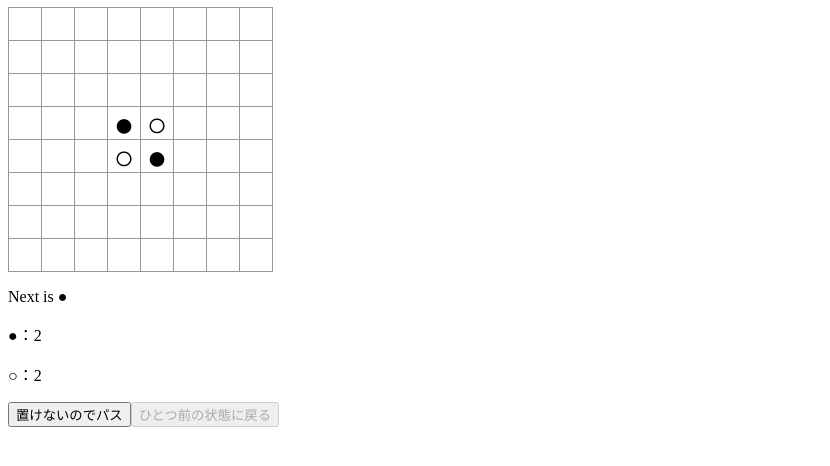
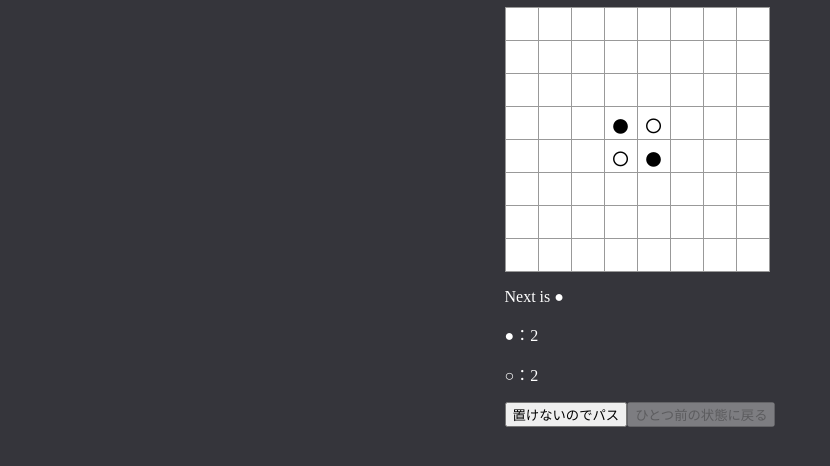
Before and after one commit to haru960197/React.ts-Othello, a React (Create React App) app: page / in a window 1280 px wide. Shown: the top 466 px of the page, without its empty margins (0-830 px from the left). Built offline with nearby package versions, Linux system fonts and the light colour scheme.

Commit message:
[update] CSSを調整

```diff
--- a/src/components/App.tsx
+++ b/src/components/App.tsx
@@ -2,7 +2,7 @@ import Game from "./Game";
 
 export default function App() {
   return (
-    <div>
+    <div className="app">
       <Game />
     </div>
   );
--- a/src/theme/index.css
+++ b/src/theme/index.css
@@ -1,3 +1,13 @@
+body {
+  background-color: #35353b;
+  color: #fff;
+}
+
+.app {
+  display: flex;
+  justify-content: center;
+}
+
 .square {
   background: #fff;
   border: 1px solid #999;
```
